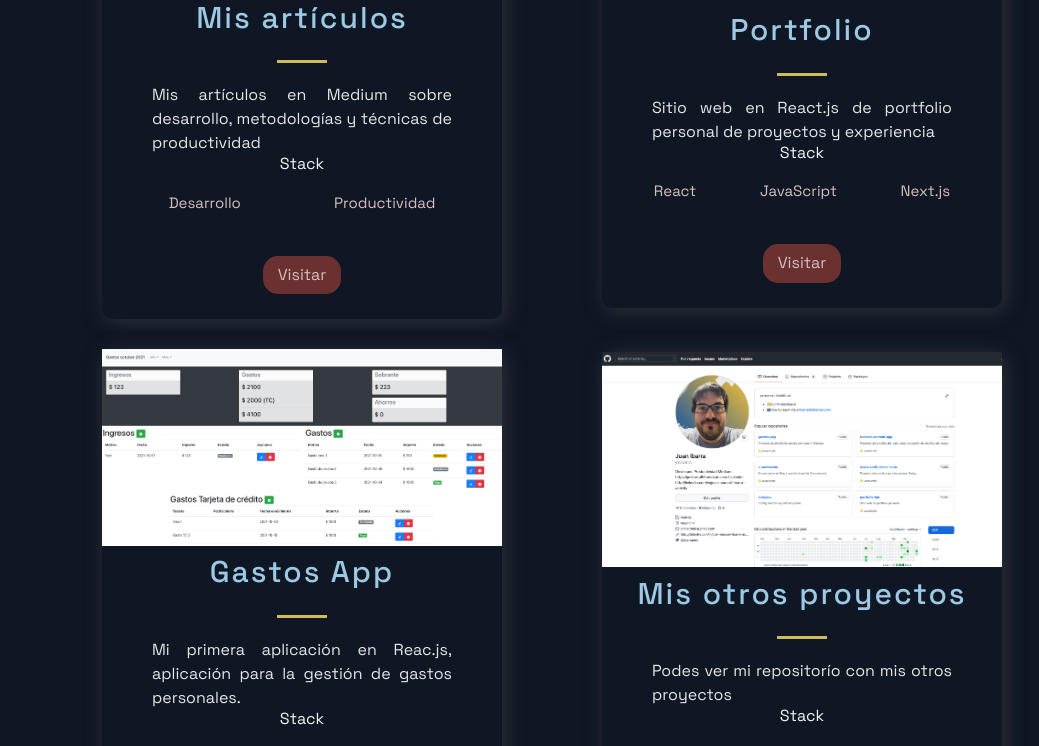
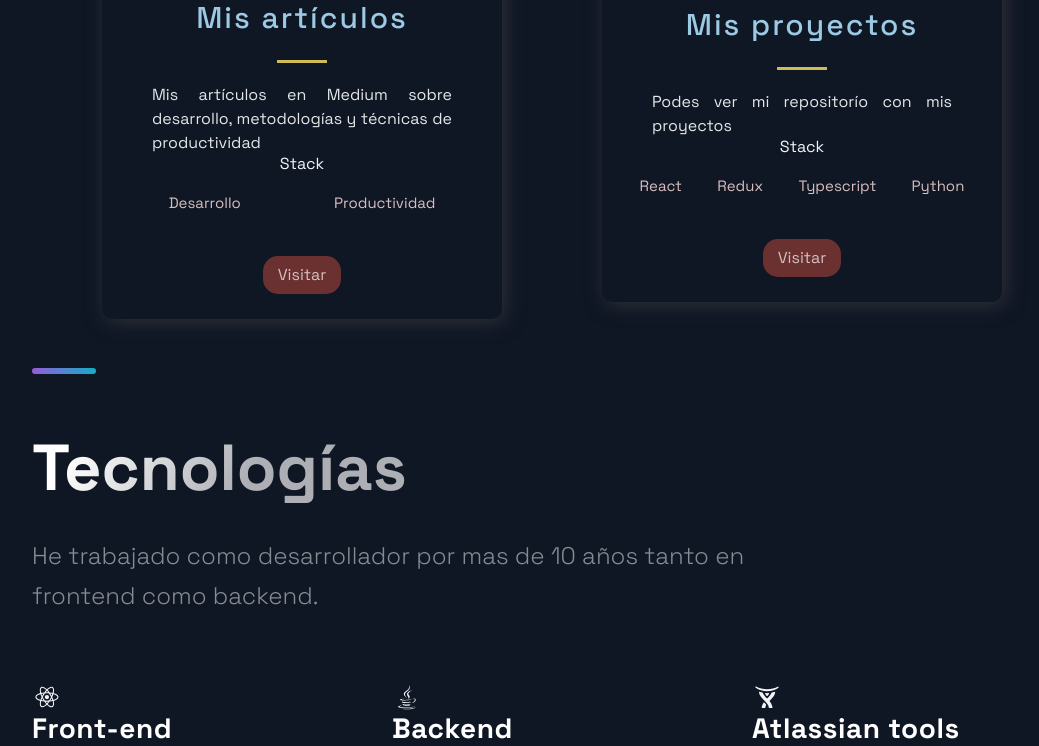
Before and after one commit to jmibarra/portfolio-jmi, a Next.js app: page / in a window 1280 px wide. Shown: the part 1118-1864 px from the top of the page, without its empty margins (88-1127 px from the left). Built offline with nearby package versions, Linux system fonts and the light colour scheme.

Commit message:
Se actualizan datos, se sacan proyectos que no van y se hacen dos ajustes pequeños en los estilos

```diff
--- a/src/components/Acomplishments/AcomplishmentsStyles.js
+++ b/src/components/Acomplishments/AcomplishmentsStyles.js
@@ -25,7 +25,7 @@ export const Boxes = styled.div`
 export const Box = styled.div`
   background: #212D45;
   border-radius: 12px;
-  height: 144px;
+  height: 160px;
   padding: 24px;
   @media ${props => props.theme.breakpoints.lg} {
     height: 210px;
--- a/src/components/Technologies/Technologies.js
+++ b/src/components/Technologies/Technologies.js
@@ -41,8 +41,9 @@ const Technologies = () =>  (
                 <ListContainer>
                     <ListTitle>Atlassian tools</ListTitle>
                     <ListParagraph>
-                        Administración de herramientas Atlassian<br/>
+                        Administración de herramientas de la suite Atlassian<br/>
                         Atlassian connect <br/>
+                        Atlassian Forge <br/>
                     </ListParagraph>
                 </ListContainer>
             </ListItem>
--- a/src/constants/constants.js
+++ b/src/constants/constants.js
@@ -9,28 +9,10 @@ export const projects = [
     id: 0,
   },
   {
-    title: 'Portfolio',
-    description:"Sitio web en React.js de portfolio personal de proyectos y experiencia",
-    image: 'images/portfolio.png',
-    tags: ['React', 'JavaScript','Next.js'],
-    source: 'https://github.com/jmibarra/portfolio-jmi',
-    visit: 'https://github.com/jmibarra/portfolio-jmi',
-    id: 1,
-  },
-  {
-    title: 'Gastos App',
-    description: "Mi primera aplicación en Reac.js, aplicación para la gestión de gastos personales.",
-      image: 'images/gastos-app.png',
-      tags: ['React', 'Redux', 'Firebase'],
-    source: 'https://github.com/jmibarra/gastos-app',
-    visit: 'https://github.com/jmibarra/gastos-app',
-    id: 2,
-  },
-  {
-    title: 'Mis otros proyectos',
-    description: "Podes ver mi repositorío con mis otros proyectos",
+    title: 'Mis proyectos',
+    description: "Podes ver mi repositorío con mis proyectos",
     image: 'images/all-projects.png',
-    tags: ['React','React native', 'Redux', 'Firebase', 'Etc.'],
+    tags: ['React', 'Redux','Typescript','Python'],
     source: 'https://github.com/jmibarra',
     visit: 'https://github.com/jmibarra',
     id: 3,
@@ -47,7 +29,7 @@ export const TimeLineData = [
 
 export const AcomplishmentsData = [
     { number: 10, text: 'Años de experiencia en desarrollo'},
-    //{ number: 1000, text: 'Students', },
+    { number: '+50', text: 'Proyectos de transformación digital'},
     //{ number: 1900, text: 'Github Followers', },
     //{ number: 5000, text: 'Github Stars', }
   ];
```
